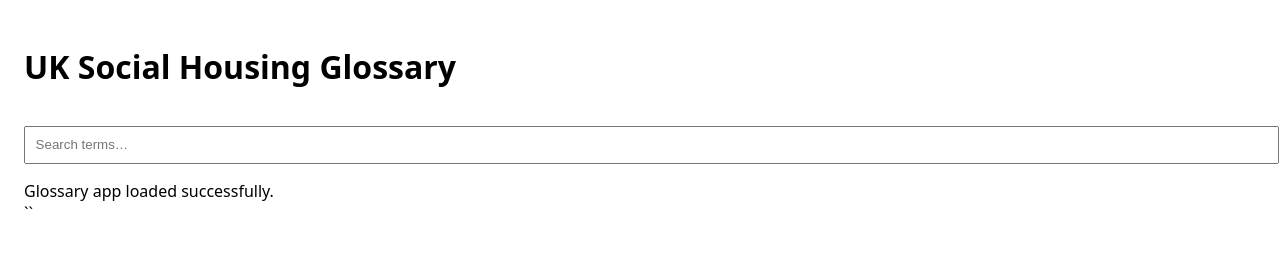
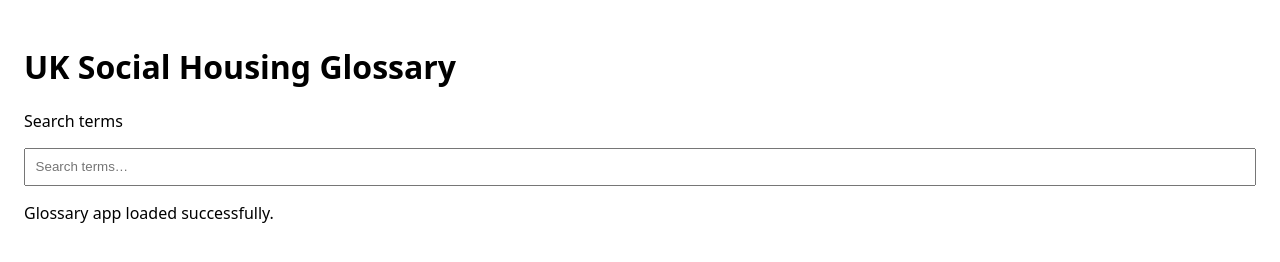
Before and after one commit to TonySimms/uk-social-housing-glossary, a plain HTML site: page index.html in a window 1280 px wide. Drawn offline with Linux system fonts and the light colour scheme.

Commit message:
Update index.html

```diff
--- a/index.html
+++ b/index.html
@@ -2,19 +2,18 @@
 <html lang="en">
 <head>
   <meta charset="UTF-8">
+  <meta name="viewport" content="width=device-width, initial-scale=1.0">
   <title>UK Social Housing Glossary</title>
   <link rel="stylesheet" href="./styles.css">
 </head>
 <body>
-
   <h1>UK Social Housing Glossary</h1>
 
-  <input id="search" placeholder="Search terms…">
+  <label for="search">Search terms</label>
+  <input id="search" type="search" placeholder="Search terms…" autocomplete="off">
 
-  <div id="results"></div>
+  <div id="results" aria-live="polite"></div>
 
   <script src="./app.js"></script>
-
 </body>
 </html>
-``
```
